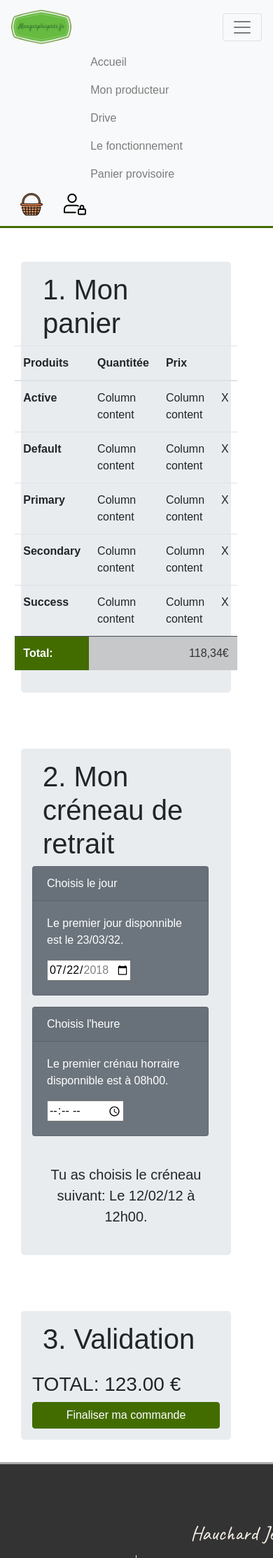
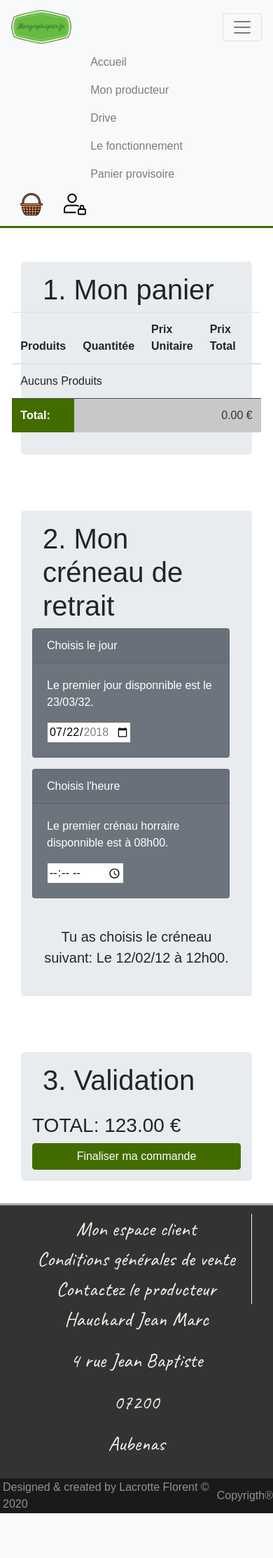
Before and after one commit to LacrotteFlorent/P5-DWJ-SYMFONY, a Symfony app: template templates/cart/cart.html.twig in a window 390 px wide; the page is wider, and only the part inside the window is pictured. Shown: the top 2227 px of that part at 70% size. After the commit the page ends 2163 px from the top of that part, so only its background shows below. Run offline with Twig, Linux system fonts and the light colour scheme; the template is opened without the code that fills it, so the values that code supplies are empty; some libraries are stand-ins or nearby versions.

Commit message:
progress on cart controller

```diff
--- a/templates/base.html.twig
+++ b/templates/base.html.twig
@@ -64,9 +64,9 @@
                         <button class="btn">
                             <img src="{{ asset('/img/logo/wicker-basket.png') }}" alt="Icone fruits" />
                         </button>
-                        <button class="btn">
+                        <a class="btn" href="{{ path('signIn_showIn') }}">
                             <img src="{{ asset('/img/logo/user.png') }}" alt="Icone fruits" />
-                        </button>
+                        </a>
                     </div>
                 </nav>
             </header>
@@ -74,7 +74,9 @@
                 {% block body %}{% endblock %}
             </main>
             <footer>
-                <div class="col-12 preFoot d-flex justify-content-center align-items-center">
+                <div class="preFoot d-flex justify-content-center align-items-center">
+                    <div class="container d-flex justify-content-center align-items-center">
+                        <div class="row col-12">
                             <div class="col-12 col-sm-6 d-flex flex-column justify-content-center align-items-center preFootFirst">
                                 <a href="#">Mon espace client</a>
                                 <a href="#">Conditions générales de vente</a>
@@ -89,6 +91,8 @@
                                 </adress>
                             </div>
                         </div>
+                    </div>
+                </div>
                 <div class="footFoot d-flex justify-content-center align-items-center">
                     <p class="mb-0 mx-1">Designed & created by Lacrotte Florent © 2020</p>
                     <p class="mb-0">Copyrigth®</p>
--- a/templates/cart/cart.html.twig
+++ b/templates/cart/cart.html.twig
@@ -7,7 +7,8 @@
 {% endblock %}
 
 {% block body %}
-<div class="col-12 row d-flex justify-content-center cart">
+	<div class="col-12">
+		<div class="row d-flex justify-content-center cart">
 			<div class="col-md-12 col-lg-11 col-xl-10 row d-flex justify-content-center">
 				<div class="col-12 col-sm-12 col-md-9 row d-flex justify-content-center">
 					<div class="row jumbotron col-12 d-flex justify-content-center mt-5 py-3">
@@ -17,45 +18,41 @@
 								<tr>
 									<th scope="col">Produits</th>
 									<th scope="col">Quantitée</th>
-                        <th scope="col">Prix</th>
+									<th scope="col">Prix Unitaire</th>
+                  <th scope="col">Prix Total</th>
 									<th scope="col"></th>
 								</tr>
 							</thead>
 							<tbody>
+                {% if cart | length > 0 %}
+                {% set total = 0 %}
+                  {% for product in cart %}
 							    	<tr class="">
-                        <th scope="row">Active</th>
-                        <td>Column content</td>
-                        <td>Column content</td>
-                        <td>X</td>
+                      {% set total = total + (product.product.price * product.quantity) %}
+							    		<td scope="row">{{product.product.name|capitalize}}</td>
+							    		<td>{{product.quantity}}</td>
+							    		<td>{{(product.product.price)|number_format(2)}} € /{{product.product.unit}}</td>
+                      <td>{{(product.product.price * product.quantity)|number_format(2)}}&#32;€</td>
+							    		<td>
+                        <a href="{{path('cart_remove', {'id':product.product.id})}}" class="btn btn-danger btn-sm">
+                          <i class="fas fa-trash"></i>
+                        </a>
+                      </td>
 							    	</tr>
-                      <tr>
-                        <th scope="row">Default</th>
-                        <td>Column content</td>
-                        <td>Column content</td>
-                        <td>X</td>
+                  {% endfor %}
+                  <tr class="table-dark">
+									  <th scope="row" class="totalCart">Total:</th>
+									  <th class="text-right sommeCart" colspan="4">{{(total)|number_format(2)}}&#32;€</th>
 								  </tr>
+							  {% else %}
                   <tr class="">
-                        <th scope="row">Primary</th>
-                        <td>Column content</td>
-                        <td>Column content</td>
-                        <td>X</td>
-                      </tr>
-                      <tr class="">
-                        <th scope="row">Secondary</th>
-                        <td>Column content</td>
-                        <td>Column content</td>
-                        <td>X</td>
-                      </tr>
-                      <tr class="">
-                        <th scope="row">Success</th>
-                        <td>Column content</td>
-                        <td>Column content</td>
-                        <td>X</td>
+                    <td colspan="4">Aucuns Produits</td>
                   </tr>
                   <tr class="table-dark">
 									  <th scope="row" class="totalCart">Total:</th>
-                        <td class="text-right sommeCart" colspan="3">118,34€</td>
+									  <td class="text-right sommeCart" colspan="4">0.00 €</td>
 								  </tr>
+                {% endif %}
 							</tbody>
 						</table>
 					</div>
@@ -65,18 +62,14 @@
 							<div class="card-header">Choisis le jour</div>
 							<div class="card-body">
 								<p class="card-text">Le premier jour disponnible est le 23/03/32.</p>
-                    <input  type="date" id="start" name="trip-start"
-                        value="2018-07-22"
-                        min="2018-01-01" max="2018-12-31">
+								<input type="date" id="start" name="trip-start" value="2018-07-22" min="2018-01-01" max="2018-12-31">
 							</div>
 						</div>
 						<div class="card text-white bg-secondary mb-3 mr-3" style="max-width: 20rem;">
 							<div class="card-header">Choisis l'heure</div>
 							<div class="card-body">
 								<p class="card-text">Le premier crénau horraire disponnible est à 08h00.</p>
-                    <input  type="time" id="start" name="trip-start"
-                        value="2018-07-22"
-                        min="2018-01-01" max="2018-12-31">
+								<input type="time" id="start" name="trip-start" value="2018-07-22" min="2018-01-01" max="2018-12-31">
 							</div>
 						</div>
 						<p class="card-text col-12 my-4 text-center lead">Tu as choisis le créneau suivant: Le 12/02/12 à 12h00.</p>
@@ -152,7 +145,7 @@
 								<button type="button" class="mx-1 btn btn-primary">Ajouter</button>
 							</div>
 						</div>
-                <hr class="my-4">
+					</div>
 				</div>
 			</div>
 		</div>
--- a/templates/contact/contact.html.twig
+++ b/templates/contact/contact.html.twig
@@ -8,7 +8,7 @@
 {% block title %}Contact {% endblock %}
 
 {% block body %}
-
+    <div class="col-12">
         <div class="row col-12 d-flex justify-content-center align-items-center my-5">
             <div class="col-12 col-sm-11 col-md-10 col-lg-6">
                 {{ form_start(formContact) }}
@@ -78,4 +78,5 @@
                 </div>
             </div>
         </div>
+    </div>
 {% endblock body %}
--- a/templates/sign/signIn.html.twig
+++ b/templates/sign/signIn.html.twig
@@ -21,7 +21,7 @@
             <div class="case col-md-12 col-lg-5 py-4 mt-3">
                 {{ form_start(formConnect) }}
                     <fieldset>
-                        <legend>J'ai déja un compte:</legend>
+                        <legend>Je me connecte:</legend>
                         <div class="form-group col-12">
                             <label for="mail">Email</label>
                             {{ form_widget(formConnect.mail) }}
```
Also changed, not shown: src/Controller/CartController.php (+55 -3 lines), src/Controller/DriveController.php (+12 -0 lines), src/Entity/AddCart.php (added, +36 -0 lines), src/Entity/Product.php (+4 -4 lines), src/Form/Type/AddCartType.php (added, +30 -0 lines), templates/drive/drive.html.twig (+7 -21 lines), public/css/cart.css (line endings or trailing spaces). Lines whose indentation alone changed are shown as unchanged.
